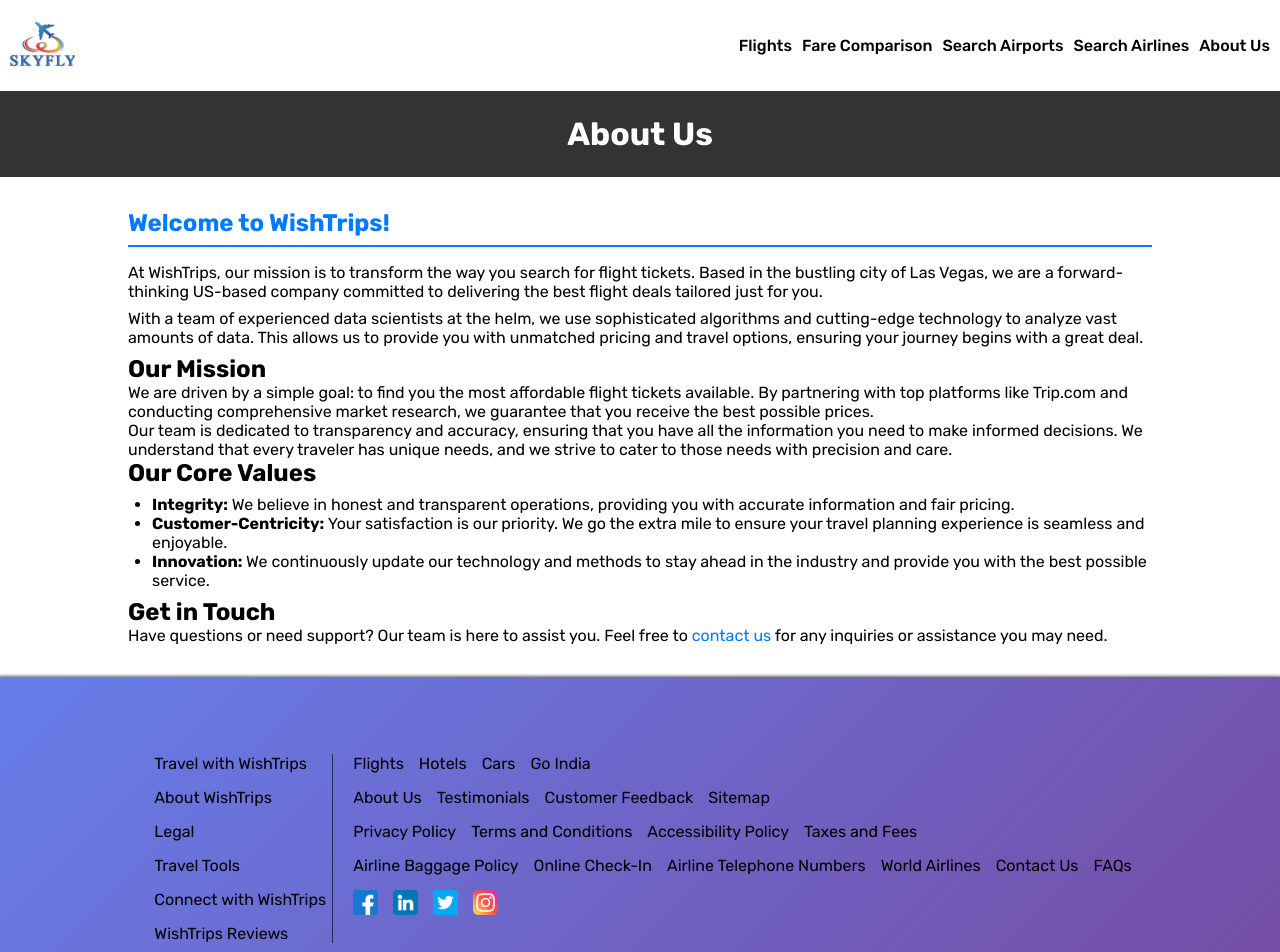
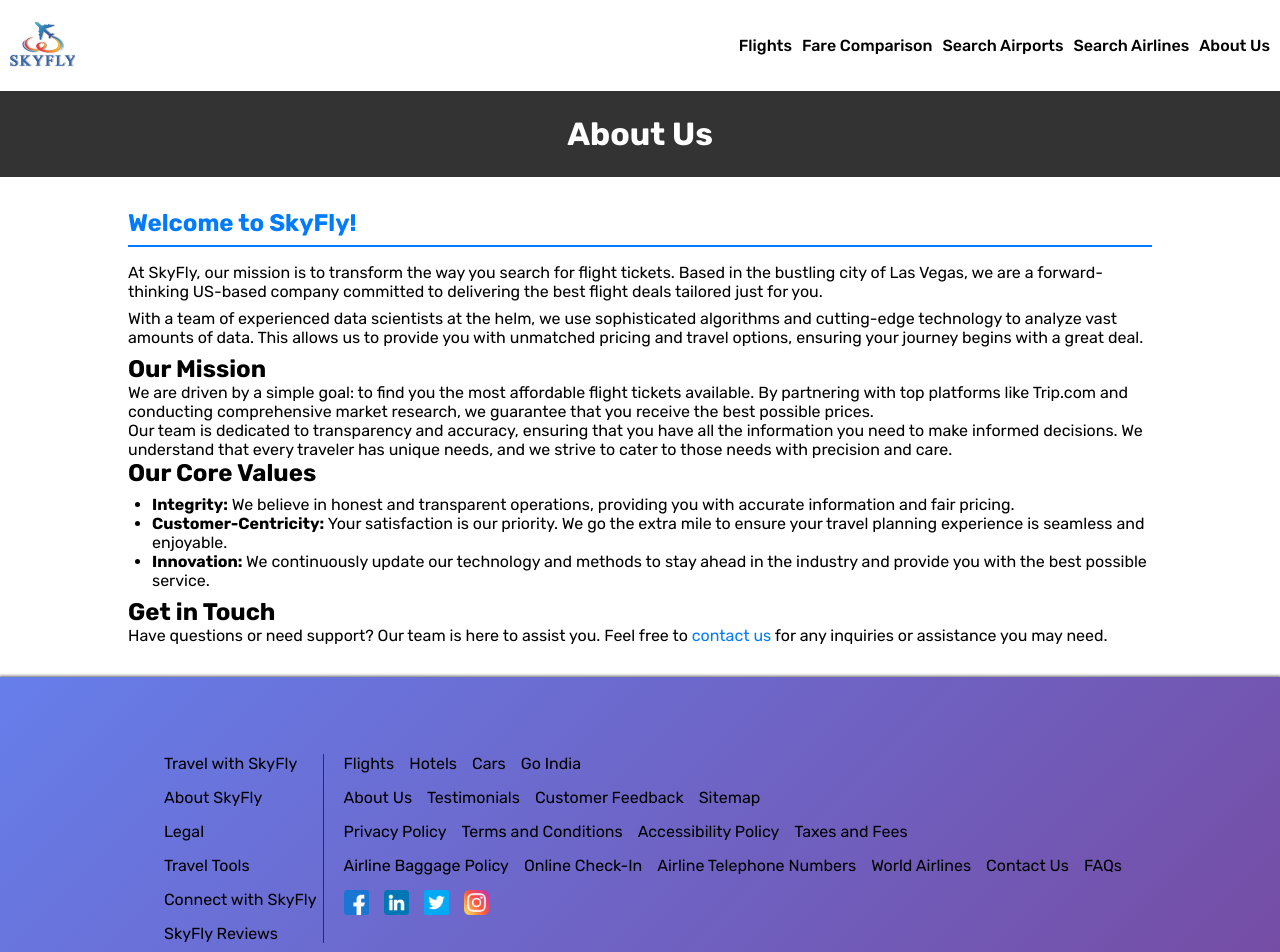
Before and after one commit to HimanshuRaj26198/flight-informative, a Next.js app: page /about-us in a window 1280 px wide. Shown: the top 952 px of the page. Built offline with nearby package versions, Linux system fonts and the light colour scheme; a web font is replaced by a local one.

Commit message:
Added all

```diff
--- a/src/app/_components/Footer/page.js
+++ b/src/app/_components/Footer/page.js
@@ -4,12 +4,12 @@
     return <div className={Style.footer_container} >
         <div className={Style.footer} >
             <div className={Style.left_sec} >
-                <span>Travel with WishTrips</span>
-                <span>About WishTrips</span>
+                <span>Travel with SkyFly</span>
+                <span>About SkyFly</span>
                 <span>Legal</span>
                 <span>Travel Tools</span>
-                <span>Connect with WishTrips</span>
-                <span>WishTrips Reviews</span>
+                <span>Connect with SkyFly</span>
+                <span>SkyFly Reviews</span>
             </div>
             <div className={Style.right_sec} >
                 <div className={Style.additional_links} >
@@ -39,10 +39,10 @@
                     <span>FAQs</span>
                 </div>
                 <div className={Style.additional_links} >
-                    <span><Image alt="WishTrips Facebook" src="/facebook (1).png" width={25} height={25} /></span>
-                    <span><Image alt="WishTrips LinkedIn" src="/linkedin.png" width={25} height={25} /></span>
-                    <span><Image alt="WishTrips Twitter" src="/twitter.png" width={25} height={25} /></span>
-                    <span><Image alt="WishTrips Instagram" src="/instagram.png" width={25} height={25} /></span>
+                    <span><Image alt="SkyFly Facebook" src="/facebook (1).png" width={25} height={25} /></span>
+                    <span><Image alt="SkyFly LinkedIn" src="/linkedin.png" width={25} height={25} /></span>
+                    <span><Image alt="SkyFly Twitter" src="/twitter.png" width={25} height={25} /></span>
+                    <span><Image alt="SkyFly Instagram" src="/instagram.png" width={25} height={25} /></span>
                 </div>
             </div>
         </div>
--- a/src/app/about-us/page.js
+++ b/src/app/about-us/page.js
@@ -12,8 +12,8 @@
         <main className={Style.main} >
             <div className={Style.container}>
                 <section className={Style.intro}>
-                    <h2>Welcome to WishTrips!</h2>
-                    <p>At WishTrips, our mission is to transform the way you search for flight tickets. Based in the bustling city of Las Vegas, we are a forward-thinking US-based company committed to delivering the best flight deals tailored just for you.</p>
+                    <h2>Welcome to SkyFly!</h2>
+                    <p>At SkyFly, our mission is to transform the way you search for flight tickets. Based in the bustling city of Las Vegas, we are a forward-thinking US-based company committed to delivering the best flight deals tailored just for you.</p>
                     <p>With a team of experienced data scientists at the helm, we use sophisticated algorithms and cutting-edge technology to analyze vast amounts of data. This allows us to provide you with unmatched pricing and travel options, ensuring your journey begins with a great deal.</p>
                 </section>
 
```
